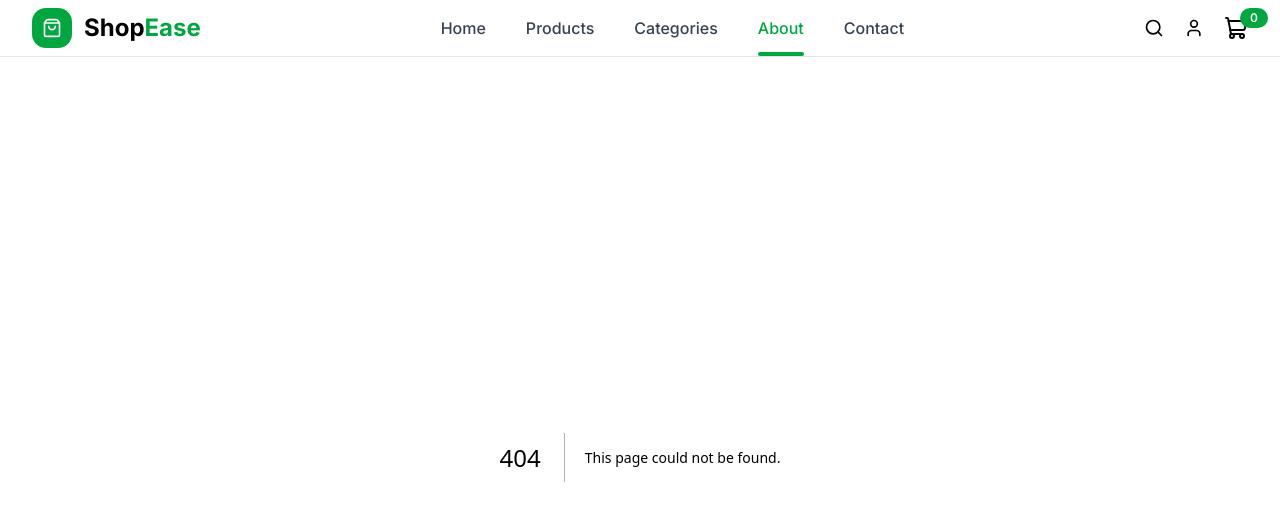
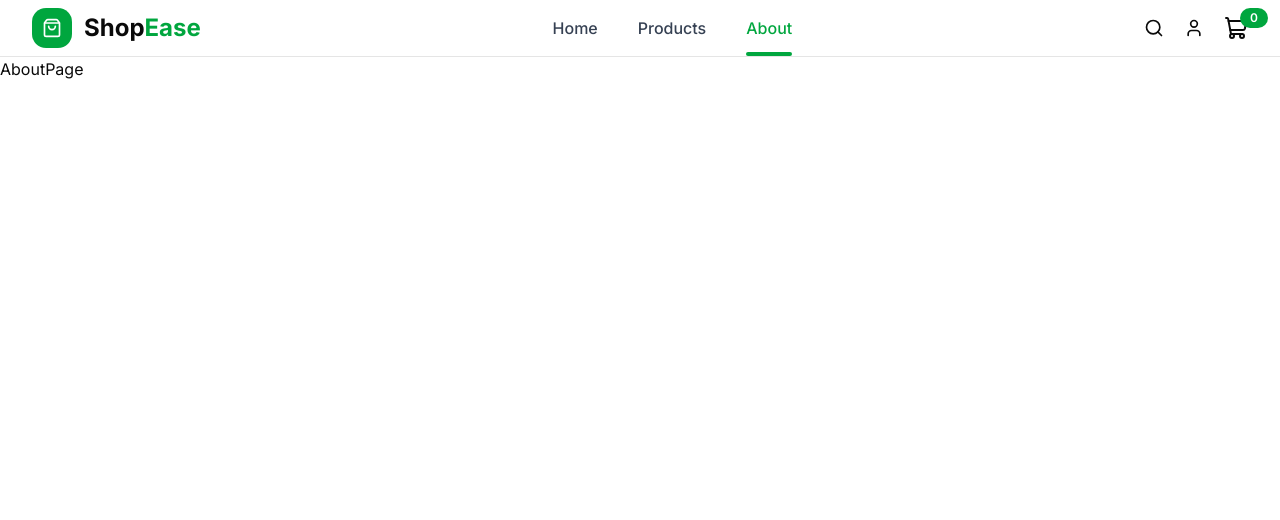
Before and after one commit to Amibiplob/Shop-Ease, a Next.js app: page /about in a window 1280 px wide. Before the commit this address had no page. Shown: the top 520 px of the page. Built offline with nearby package versions, Linux system fonts and the light colour scheme.

Commit message:
about added

```diff
--- /dev/null
+++ b/app/about/page.tsx
@@ -0,0 +1,7 @@
+import React from 'react'
+
+export default function AboutPage() {
+  return (
+    <div>AboutPage</div>
+  )
+}
--- a/components/layout/Navbar.tsx
+++ b/components/layout/Navbar.tsx
@@ -9,9 +9,7 @@ import { useCart } from "@/hooks/useCart";
 const links = [
   { name: "Home", href: "/" },
   { name: "Products", href: "/products" },
-  { name: "Categories", href: "/categories" },
   { name: "About", href: "/about" },
-  { name: "Contact", href: "/contact" },
 ];
 
 export default function Navbar() {
```
